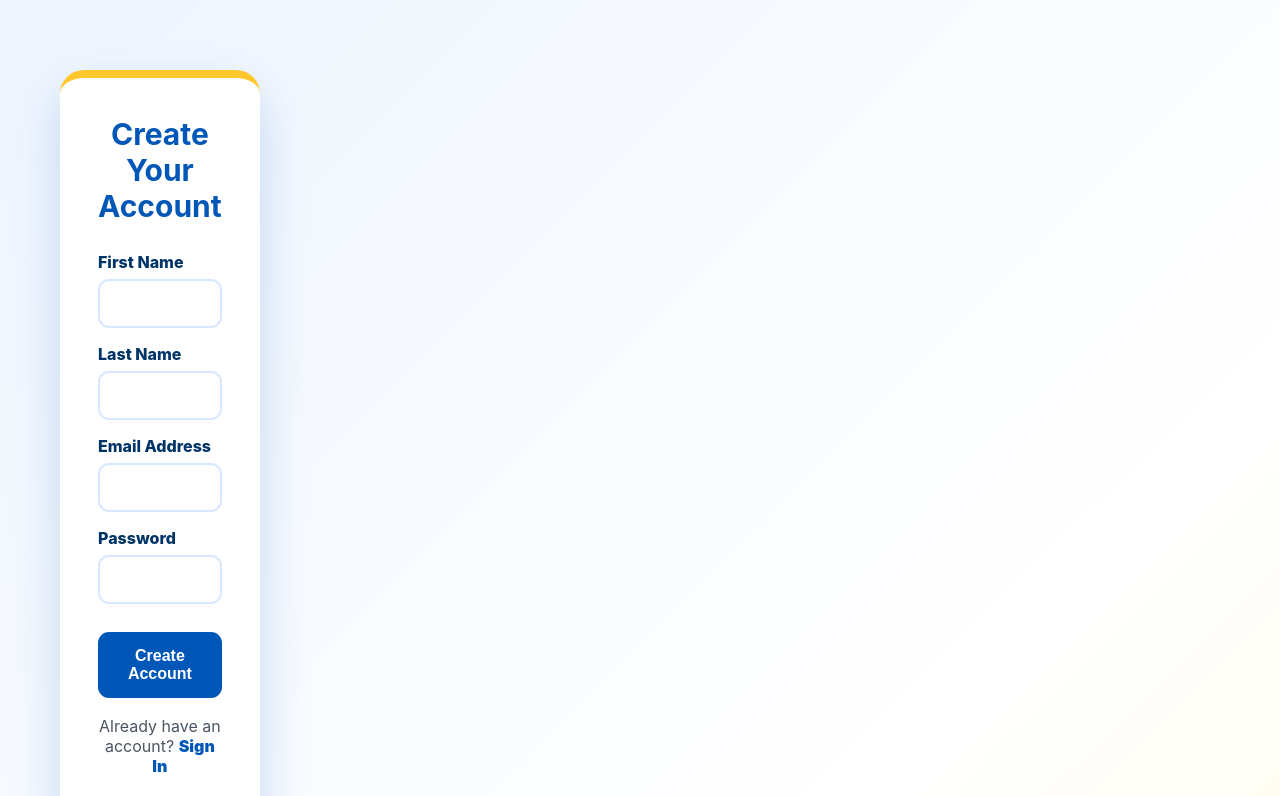
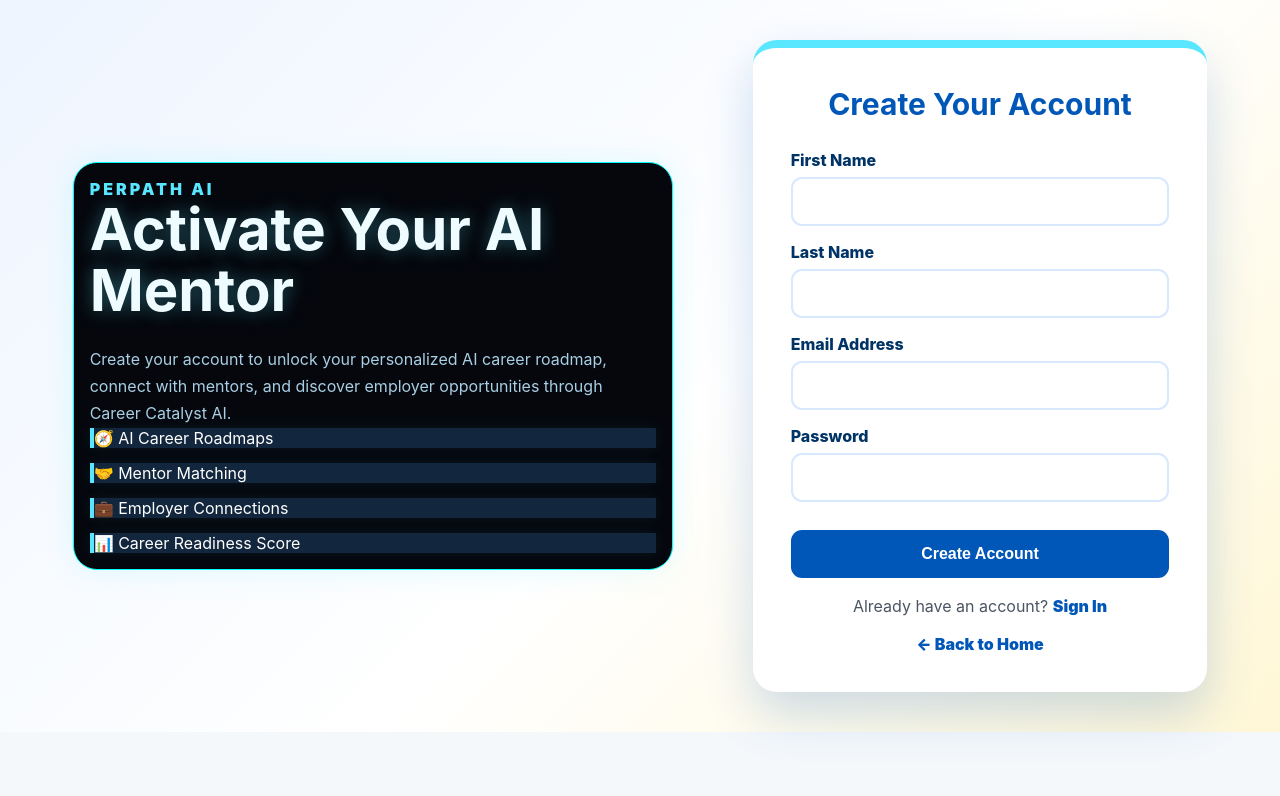
Before and after one commit to jas-michele/perpath-nursing, a React (Vite) app in the folder client/: page /get-started in a window 1280 px wide. Shown: the top 796 px of the page. Built offline with nearby package versions, Linux system fonts and the light colour scheme; no server answers.

Commit message:
frontend ui polish

```diff
--- a/client/src/App.tsx
+++ b/client/src/App.tsx
@@ -1,4 +1,4 @@
-import { BrowserRouter, Routes, Route } from "react-router-dom";
+import { BrowserRouter, Routes, Route, Link } from "react-router-dom";
 
 import Login from "./pages/Login";
 import LandingPage from "./pages/LandingPage";
@@ -7,8 +7,33 @@ import AICoach from "./pages/AICoach";
 import FutureDashboard from "./pages/FutureDashboard";
 
 function App() {
+  const token = localStorage.getItem("token");
+
   return (
     <BrowserRouter>
+
+      {/* <nav className="app-nav">
+        <Link to="/" className="nav-logo">
+          🏠
+        </Link>
+
+        <div className="nav-links">
+          <Link to="/">Home</Link>
+
+          {token ? (
+            <>
+              <Link to="/ai-coach">AI Coach</Link>
+              <Link to="/dashboard">Roadmap</Link>
+            </>
+          ) : (
+            <>
+              <Link to="/login">Login</Link>
+              <Link to="/get-started">Get Started</Link>
+            </>
+          )}
+        </div>
+      </nav> */}
+
       <Routes>
         <Route path="/login" element={<Login />} />
         <Route path="/" element={<LandingPage />} />
@@ -16,6 +41,7 @@ function App() {
         <Route path="/ai-coach" element={<AICoach />} />
         <Route path="/dashboard" element={<FutureDashboard />} />
       </Routes>
+
     </BrowserRouter>
   );
 }
--- a/client/src/pages/AICoach.tsx
+++ b/client/src/pages/AICoach.tsx
@@ -1,6 +1,8 @@
 import { useState, useEffect, useRef } from "react";
 import { startConversation, sendMessage, generateRoadmap } from "../services/aiCoachService";
 import { Link, useNavigate } from "react-router-dom";
+import speechRecognitionService from "../services/speechRecognitionService";
+import textToSpeechService from "../services/textToSpeechService";
 import "./AICoach.css";
 
 
@@ -20,6 +22,10 @@ function AICoach() {
 
   const messagesEndRef = useRef<HTMLDivElement | null>(null);
 
+  const [isListening, setIsListening] = useState(false);
+const [isSubmitting, setIsSubmitting] = useState(false);
+
+
   useEffect(() => {
     messagesEndRef.current?.scrollIntoView({
       behavior: "smooth",
@@ -32,6 +38,8 @@ function AICoach() {
     const loadConversation = async () => {
       try {
         const data = await startConversation();
+
+        textToSpeechService.speak(data.message);
 
         setMessages((prev) => [
           ...prev,
@@ -48,10 +56,24 @@ function AICoach() {
     loadConversation();
   }, []);
 
-  const handleContinue = async () => {
-    if (!input.trim()) return;
+ const handleVoiceInput = async () => {
+    try {
+        const transcript =
+            await speechRecognitionService.startListening();
 
-    const userInput = input;
+        setInput(transcript);
+
+    } catch (error) {
+        console.error(error);
+    }
+};
+
+  const handleContinue = async (voiceInput?: string) => {
+  const userInput = (voiceInput ?? input).trim();
+
+  if (!userInput || isSubmitting) return;
+
+  setIsSubmitting(true);
 
   setMessages((prev) => [
     ...prev,
@@ -66,21 +88,25 @@ function AICoach() {
   try {
     const data = await sendMessage(userInput);
 
+    console.log("AI response:", data);
+
     setCurrentQuestion((prev) => prev + 1);
 
     if (data.completed) {
+      setUiState("upload");
 
-        setUiState("upload");
+      const completionMessage =
+        "Congratulations! Your career profile is complete. Upload your curriculum or rubric so I can generate your personalized roadmap.";
 
       setMessages((prev) => [
         ...prev,
         {
           sender: "ai",
-            text:
-              "🎉 Your career profile is complete! Upload your curriculum or rubric so I can generate your personalized roadmap.",
+          text: completionMessage,
         },
       ]);
 
+      textToSpeechService.speak(completionMessage);
       return;
     }
 
@@ -91,10 +117,15 @@ function AICoach() {
         text: data.message,
       },
     ]);
+
+    textToSpeechService.speak(data.message);
   } catch (error) {
     console.error(error);
+  } finally {
+    setIsSubmitting(false);
   }
-  }
+};
+
 const handleGenerateRoadmap = async (file?: File) => {
   try {
     setUploading(true);
@@ -110,9 +141,7 @@ function AICoach() {
       },
     ]);
 
-
     navigate("/dashboard");
-
   } catch (error) {
     console.error(error);
 
@@ -239,8 +268,7 @@ function AICoach() {
             {messages.map((message, index) => (
               <div
                 key={index}
-              className={`message ${
-                message.sender === "ai"
+                className={`message ${message.sender === "ai"
                   ? "ai-message"
                   : "user-message"
                   }`}
@@ -267,7 +295,14 @@ function AICoach() {
                 }}
               />
 
-            <button onClick={handleContinue}>
+              <button
+                type="button"
+                onClick={handleVoiceInput}
+              >
+                🎤
+              </button>
+
+              <button onClick={() => handleContinue()}>
                 Continue
               </button>
             </div>
--- a/client/src/pages/GetStarted.css
+++ b/client/src/pages/GetStarted.css
@@ -1,24 +1,33 @@
 .get-started-page {
-    min-height: 100vh;
-    display: grid;
-    grid-template-columns: 1fr 430px;
+    min-height: calc(100vh - 80px);
+
+    display: flex;
+    justify-content: center;
     align-items: center;
-    gap: 60px;
-    padding: 70px 60px;
-    background: linear-gradient(135deg, #eef5ff 0%, #ffffff 55%, #fff7d6 100%);
+    gap: 80px;
+
+    padding: 40px;
+
+    background: linear-gradient(
+        135deg,
+        #eef5ff 0%,
+        #ffffff 55%,
+        #fff7d6 100%
+    );
+}
+
+
+  .left-panel {
+      width: 600px;
   }
 
-  .left-panel {
-    max-width: 650px;
-  }
+  .page-tag{
+    color:#59e7ff;
 
-  .page-tag {
-    color: #ff8c00;
-    font-weight: 900;
-    text-transform: uppercase;
-    letter-spacing: 1px;
-    margin-bottom: 18px;
-  }
+    letter-spacing:3px;
+
+    font-weight:900;
+}
 
   .left-panel h1 {
     font-size: 56px;
@@ -27,34 +36,36 @@
     margin-bottom: 25px;
   }
 
-  .page-description {
-    font-size: 21px;
-    line-height: 1.6;
-    color: #1f2937;
-    margin-bottom: 30px;
-  }
+  .page-description{
+
+    color:#a8cfe4;
+
+    line-height:1.7;
+}
 
   .feature-list {
     display: grid;
     gap: 15px;
   }
 
-  .feature-item {
-    background: white;
-    padding: 16px 20px;
-    border-radius: 14px;
-    font-weight: 800;
-    color: #003366;
-    box-shadow: 0 10px 25px rgba(0, 87, 184, 0.1);
-    border-left: 6px solid #ffc72c;
-  }
+.feature-item{
+
+    background:#12263d;
+
+    color:white;
+
+    border-left:4px solid #59e7ff;
+
+    box-shadow:
+    0 0 15px rgba(89,231,255,.08);
+}
 
   .register-card {
     background: white;
     padding: 38px;
     border-radius: 24px;
     box-shadow: 0 22px 50px rgba(0, 87, 184, 0.2);
-    border-top: 8px solid #ffc72c;
+    border-top: 8px solid #59e7ff;
   }
 
   .register-card h2 {
@@ -138,3 +149,47 @@
       padding: 28px;
     }
   }
+
+
+.left-panel {
+    max-width: 650px;
+
+    background: linear-gradient(
+        180deg,
+        #081221 0%,
+        #0d1d33 100%
+    );
+
+    border: 1px solid rgba(89, 231, 255, 0.35);
+    border-radius: 24px;
+
+    padding: 50px;
+
+    box-shadow: 0 0 30px rgba(89,231,255,.18);
+}
+
+.left-panel h1 {
+    color: #eefcff;
+
+    text-shadow:
+        0 0 18px rgba(89,231,255,.35);
+
+    font-size: 58px;
+}
+
+.register-card {
+    grid-column: 2;
+}
+
+.nav-link-button {
+  background: none;
+  border: none;
+  color: inherit;
+  font: inherit;
+  cursor: pointer;
+  padding: 0;
+}
+
+.nav-link-button:hover {
+  text-decoration: underline;
+}
--- a/client/src/pages/GetStarted.tsx
+++ b/client/src/pages/GetStarted.tsx
@@ -39,9 +39,9 @@ function GetStarted() {
   return (
     <div className="get-started-page">
       <div className="left-panel">
-        <p className="page-tag">Career Catalyst AI</p>
+        <p className="page-tag">PERPATH AI</p>
 
-        <h1>Start Your Tech Journey</h1>
+        <h1>Activate Your AI Mentor</h1>
 
         <p className="page-description">
           Create your account to unlock your personalized AI career roadmap,
--- a/client/src/pages/LandingPage.jsx
+++ b/client/src/pages/LandingPage.jsx
@@ -1,29 +1,42 @@
-import { Link } from "react-router-dom";
+import { Link, useNavigate } from "react-router-dom";
+
 import "./LandingPage.css";
 
 function LandingPage() {
+  const navigate = useNavigate();
+  const handleLogout = () => {
+    localStorage.removeItem("token");
+    navigate("/");
+  };
+
   return (
     <div className="app">
       <nav className="navbar">
         <div className="logo">
-          <h2>Career Catalyst AI</h2>
+          <h2>PERPATH AI</h2>
           <span>Powered by Per Scholas</span>
         </div>
 
         <div className="nav-links">
-          <a href="#">Home</a>
-          <a href="#">Roadmap</a>
+          <Link to="/" >Home</Link>
+          <Link to="/dashboard">Roadmap</Link>
           <a href="#">Mentors</a>
-          <a href="#">Employers</a>
-          <a href="#">About</a>
+
+
         </div>
 
         <div className="auth-buttons">
-          <button className="login-btn">Sign In</button>
-
           <Link to="/get-started" className="register-btn">
             Get Started
           </Link>
+
+          <Link to="/login" className="login-btn">Sign In</Link>
+
+          <button className="nav-link-button" onClick={handleLogout}>
+            Logout
+          </button>
+
+
         </div>
       </nav>
 
@@ -50,7 +63,6 @@ function LandingPage() {
               Start Your Journey
             </Link>
 
-            <button className="secondary-btn">Watch Demo</button>
           </div>
         </div>
 
--- /dev/null
+++ b/client/src/services/speechRecognitionService.ts
@@ -0,0 +1,46 @@
+class SpeechRecognitionService {
+    private recognition: any = null;
+
+    constructor() {
+        const SpeechRecognition =
+            (window as any).SpeechRecognition ||
+            (window as any).webkitSpeechRecognition;
+
+        if (!SpeechRecognition) {
+            console.error("Speech Recognition is not supported.");
+            return;
+        }
+
+        this.recognition = new SpeechRecognition();
+
+        this.recognition.lang = "en-US";
+        this.recognition.continuous = false;
+        this.recognition.interimResults = false;
+        this.recognition.maxAlternatives = 1;
+    }
+
+    startListening(): Promise<string> {
+        return new Promise((resolve, reject) => {
+            if (!this.recognition) {
+                reject("Speech Recognition is not available.");
+                return;
+            }
+
+            this.recognition.onresult = (event: any) => {
+                resolve(event.results[0][0].transcript);
+            };
+
+            this.recognition.onerror = (event: any) => {
+                reject(event.error);
+            };
+
+            this.recognition.start();
+        });
+    }
+
+    stopListening() {
+        this.recognition?.stop();
+    }
+}
+
+export default new SpeechRecognitionService();
--- /dev/null
+++ b/client/src/services/textToSpeechService.ts
@@ -0,0 +1,19 @@
+class TextToSpeechService {
+    speak(text: string) {
+        speechSynthesis.cancel();
+
+        const utterance = new SpeechSynthesisUtterance(text);
+
+        utterance.lang = "en-US";
+        utterance.rate = 1;
+        utterance.pitch = 1;
+
+        speechSynthesis.speak(utterance);
+    }
+
+    stop() {
+        speechSynthesis.cancel();
+    }
+}
+
+export default new TextToSpeechService();
```
Also changed, not shown: client/src/App.css (+38 -0 lines). Lines whose indentation alone changed are shown as unchanged.
